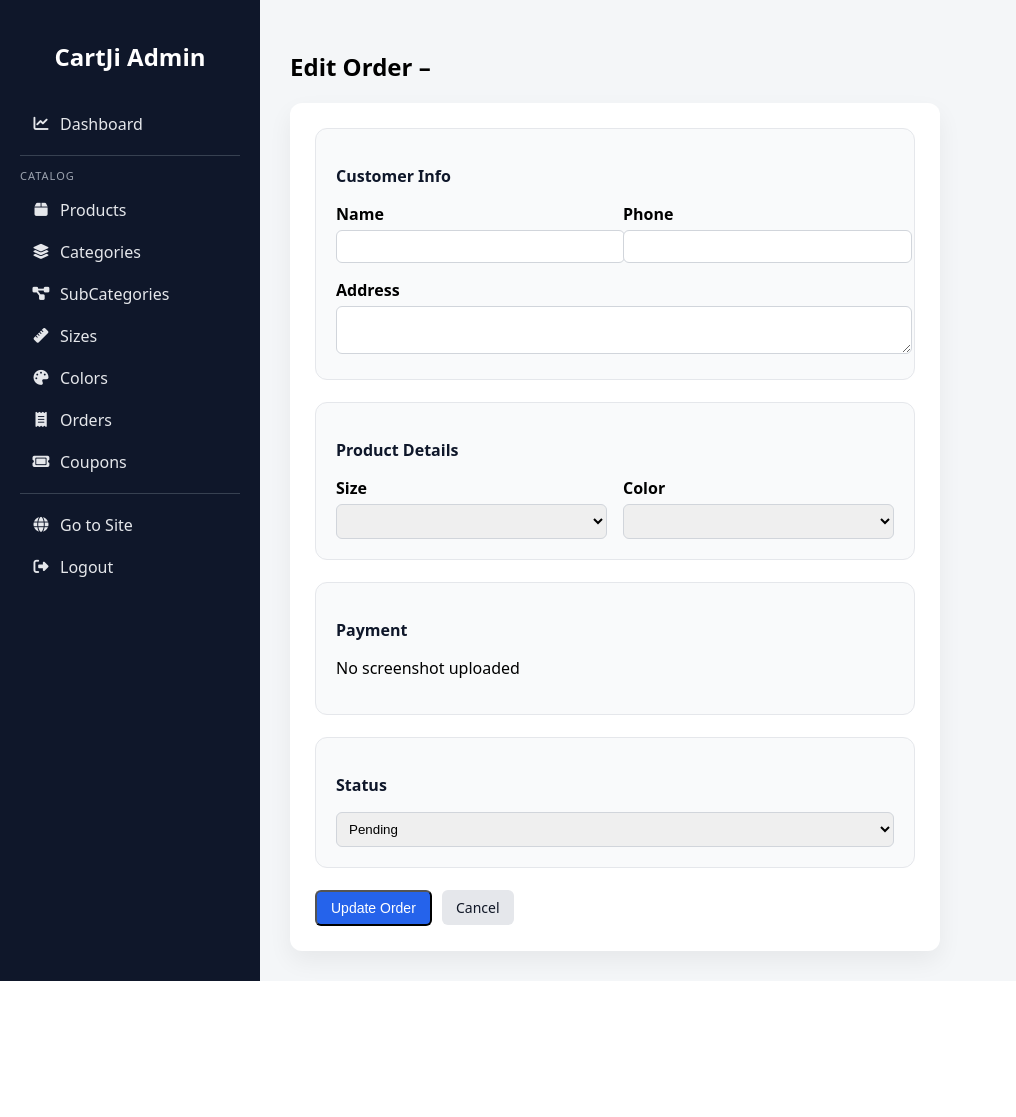
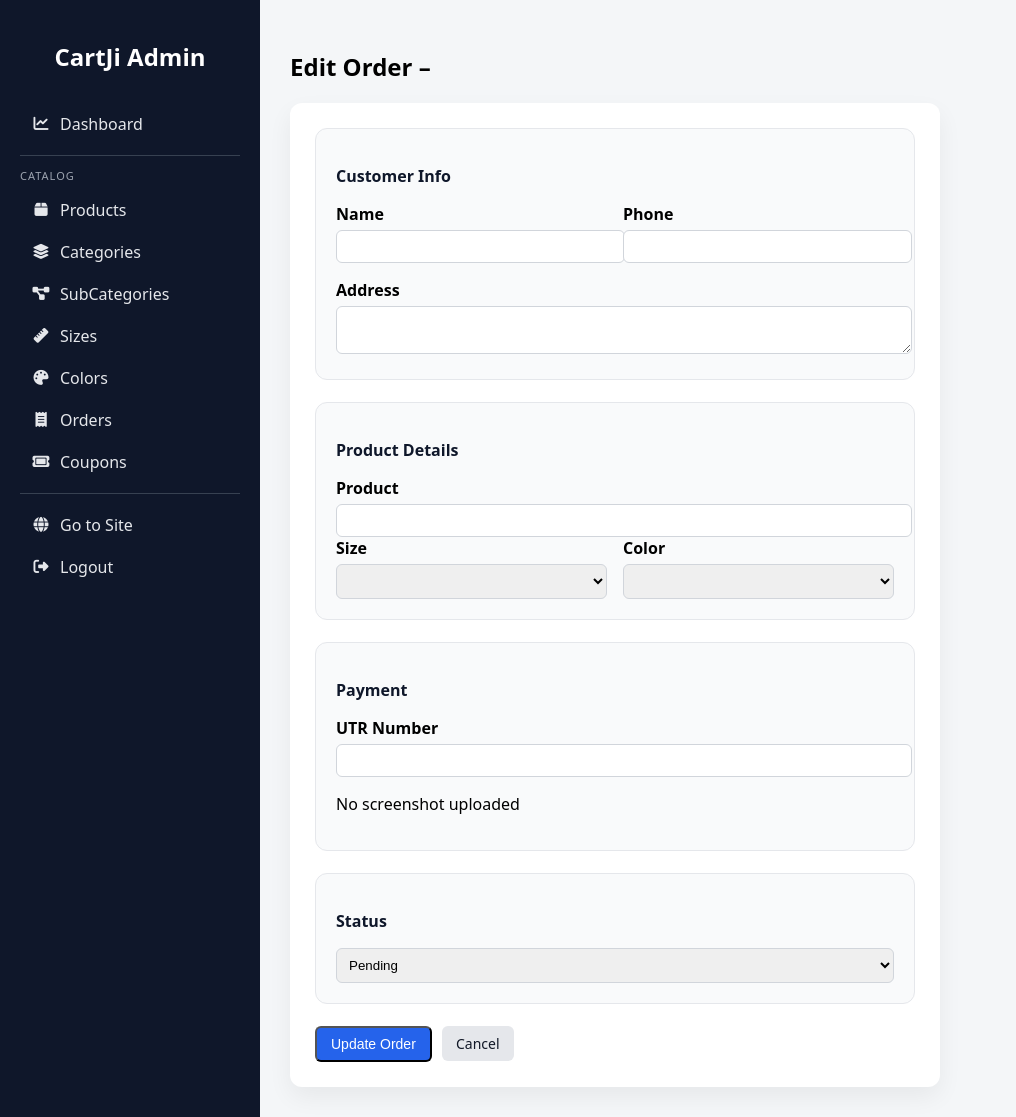
Before and after one commit to jicartji-dev/ecommerce, a Django app: template cartjiapp/templates/cj_admin/order/order_edit.html in a window 1280 px wide. Shown: the whole page, without its empty margins (0-1016 px from the left). Before the commit the page ends 981 px from the top, so only its background shows below. Run offline with Django 5.2, Linux system fonts and the light colour scheme; the template is opened without the code that fills it, so the values that code supplies are empty.

Commit message:
update in order edit page

```diff
--- a/cartjiapp/templates/cj_admin/order/order_edit.html
+++ b/cartjiapp/templates/cj_admin/order/order_edit.html
@@ -31,8 +31,12 @@
     <!-- 📦 PRODUCT DETAILS -->
     <div class="cj-form-card">
         <h3>Product Details</h3>
+        <div class="full">
+            <label>Product</label>
+            <input type="text" value="{{ order.product.name }}" readonly>
+        </div>
+        <div class="cj-form-grid">
 
-        <div class="cj-form-grid">
             <div>
                 <label>Size</label>
                 <select name="size" required>
@@ -60,6 +64,10 @@
     <!-- 💰 PAYMENT -->
     <div class="cj-form-card">
         <h3>Payment</h3>
+        <div style="margin-top:15px;">
+            <label>UTR Number</label>
+            <input type="text" value="{{ order.UTR }}" readonly>
+        </div>
 
         {% if order.payment_screenshot %}
         <div class="cj-image-card">
@@ -73,6 +81,7 @@
         {% else %}
         <p>No screenshot uploaded</p>
         {% endif %}
+
     </div>
 
     <!-- 📊 STATUS -->
```
